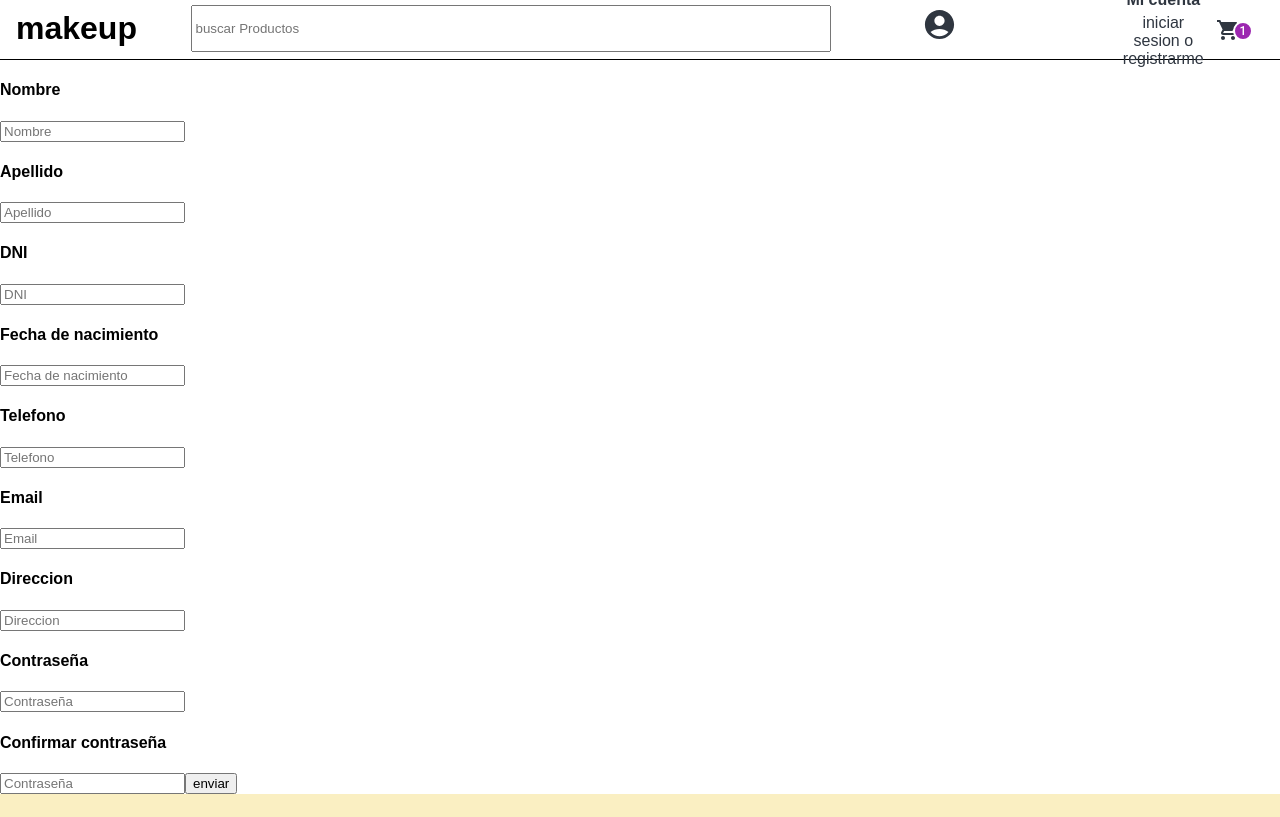
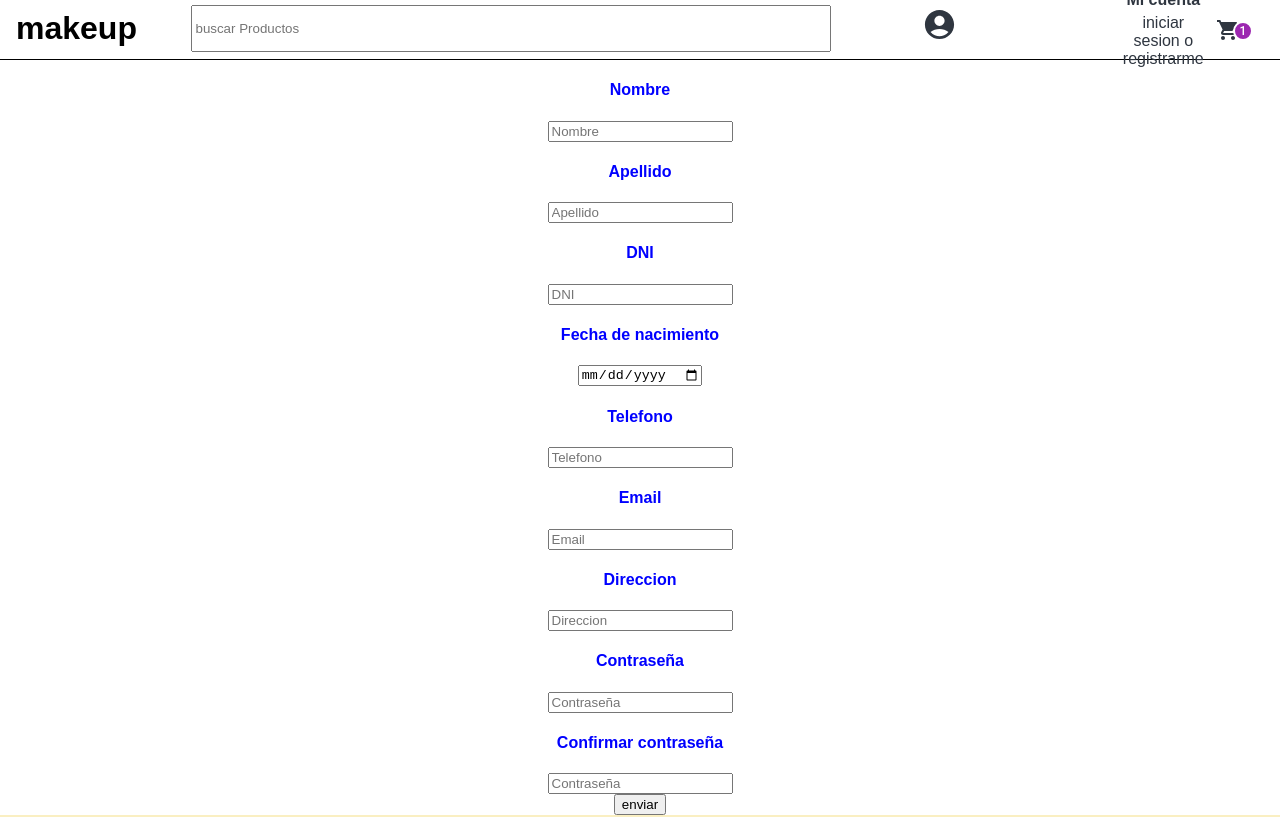
Before and after one commit to Hunteando/ecommerce-s1-g8, a React (Vite) app in the folder frontend/: page /formreg in a window 1280 px wide. Shown: the top 817 px of the page. Built offline with nearby package versions, Linux system fonts and the light colour scheme.

Commit message:
Agregando mas validaciones y hoja de estilos al formulario de registro

```diff
--- a/frontend/src/pages/Formreg/Formreg.jsx
+++ b/frontend/src/pages/Formreg/Formreg.jsx
@@ -1,7 +1,7 @@
 import { Footer } from "../../components/Footer/Footer";
 import { Header } from "../../components/Header/Header"
 import { validacionForm } from "./validacion";
-
+import style from "./estilos.module.css"
 
 // Inicializando formulario
 
@@ -18,7 +18,10 @@ const initForm = {
 
 }
 
-
+const styles = {
+    fontWeight: "bold",
+    color: "#dc3545"
+}
 
 // Funcion que establece los parámetros y logica de validacion de campos
 
@@ -29,6 +32,7 @@ const validacion = (form) => {
     const regexNomAp = /^.{2,30}$/;
     const regexTel = /^54[0-9]{10}$/;
     const regexDni = /^[0-9]{8}$/;
+
 
     // Nombre
     if (!form.nombre.trim()) {
@@ -57,8 +61,23 @@ const validacion = (form) => {
 
 
     // Fecha de nacimiento
+    function calcularEdad() {
+        const d = form.fechaNac;
+        const inDate = new Date(d);
+        const anio = inDate.getFullYear();
+        const fecActual = new Date();
+        const fecAnio = fecActual.getFullYear();
+        const edad = fecAnio - anio;
+        if (edad < 18) {
+            return true;
+        } else {
+            return false;
+        }
+    }
     if (!form.fechaNac.trim()) {
         error.fechaNac = "Campo requerido";
+    } else if (calcularEdad()) {
+        error.fechaNac = "Debe ser mayor de edad"
     }
 
     // Teléfono
@@ -96,6 +115,8 @@ const validacion = (form) => {
     return error;
 }
 
+
+// Formulario
 const formReg = () => {
 
 
@@ -106,8 +127,8 @@ const formReg = () => {
     return (
         <>
             <Header />
-            <form onSubmit={handleSubmit}>
-                <h4>Nombre</h4>
+            <form onSubmit={handleSubmit} className={style.form}>
+                <h4 className={style.h4}>Nombre</h4>
                 <input
                     id="nombre"
                     name="nombre"
@@ -118,9 +139,9 @@ const formReg = () => {
                     onChange={handleChange}
                     required
                 />
-                {error.nombre && <p>{error.nombre}</p>}
+                {error.nombre && <p style={styles}>{error.nombre}</p>}
 
-                <h4>Apellido</h4>
+                <h4 className={style.h4}>Apellido</h4>
                 <input
                     id="apellido"
                     name="apellido"
@@ -131,8 +152,9 @@ const formReg = () => {
                     onBlur={handleBlur}
                     required
                 />
-                {error.apellido && <p>{error.apellido}</p>}
-                <h4>DNI</h4>
+                {error.apellido && <p style={styles}>{error.apellido}</p>}
+
+                <h4 className={style.h4}>DNI</h4>
                 <input
                     id="dni"
                     name="dni"
@@ -143,20 +165,22 @@ const formReg = () => {
                     onBlur={handleBlur}
                     required
                 />
-                {error.dni && <p>{error.dni}</p>}
-                <h4>Fecha de nacimiento</h4>
+                {error.dni && <p style={styles}>{error.dni}</p>}
+
+                <h4 className={style.h4}>Fecha de nacimiento</h4>
                 <input
                     id="fechaNac"
                     name="fechaNac"
-                    type="text"
+                    type="date"
                     placeholder="Fecha de nacimiento"
                     value={form.fechaNac}
                     onChange={handleChange}
                     onBlur={handleBlur}
                     required
                 />
-                {error.fechaNac && <p>{error.fechaNac}</p>}
-                <h4>Telefono</h4>
+                {error.fechaNac && <p style={styles}>{error.fechaNac}</p>}
+
+                <h4 className={style.h4}>Telefono</h4>
                 <input
                     id="telefono"
                     name="telefono"
@@ -167,9 +191,9 @@ const formReg = () => {
                     onBlur={handleBlur}
                     required
                 />
-                {error.telefono && <p>{error.telefono}</p>}
+                {error.telefono && <p style={styles}>{error.telefono}</p>}
 
-                <h4>Email</h4>
+                <h4 className={style.h4}>Email</h4>
                 <input
                     id="email"
                     name="email"
@@ -180,8 +204,8 @@ const formReg = () => {
                     onBlur={handleBlur}
                     required
                 />
-                {error.email && <p>{error.email}</p>}
-                <h4>Direccion</h4>
+                {error.email && <p style={styles}>{error.email}</p>}
+                <h4 className={style.h4}>Direccion</h4>
                 <input
                     id="direccion"
                     name="direccion"
@@ -192,9 +216,9 @@ const formReg = () => {
                     onBlur={handleBlur}
                     required
                 />
-                {error.direccion && <p>{error.direccion}</p>}
+                {error.direccion && <p style={styles}>{error.direccion}</p>}
 
-                <h4>Contraseña</h4>
+                <h4 className={style.h4}>Contraseña</h4>
                 <input
                     id="password"
                     name="password"
@@ -205,9 +229,9 @@ const formReg = () => {
                     onBlur={handleBlur}
                     required
                 />
-                {error.password && <p>{error.password}</p>}
+                {error.password && <p style={styles}>{error.password}</p>}
 
-                <h4>Confirmar contraseña</h4>
+                <h4 className={style.h4}>Confirmar contraseña</h4>
                 <input
                     id="cPassword"
                     name="cPassword"
@@ -218,7 +242,7 @@ const formReg = () => {
                     onBlur={handleBlur}
                     required
                 />
-                {error.cPassword && <p>{error.cPassword}</p>}
+                {error.cPassword && <p style={styles}>{error.cPassword}</p>}
                 <input type="submit" value="enviar" />
             </form>
 
--- /dev/null
+++ b/frontend/src/pages/Formreg/estilos.module.css
@@ -0,0 +1,13 @@
+.h4{
+    color: blue;
+}
+
+.form{
+    width: 100%;
+  max-width: 600px;
+  margin: 0 auto;
+  display: flex;
+  flex-direction: column;
+  justify-content: center;
+  align-items: center;
+}
```
